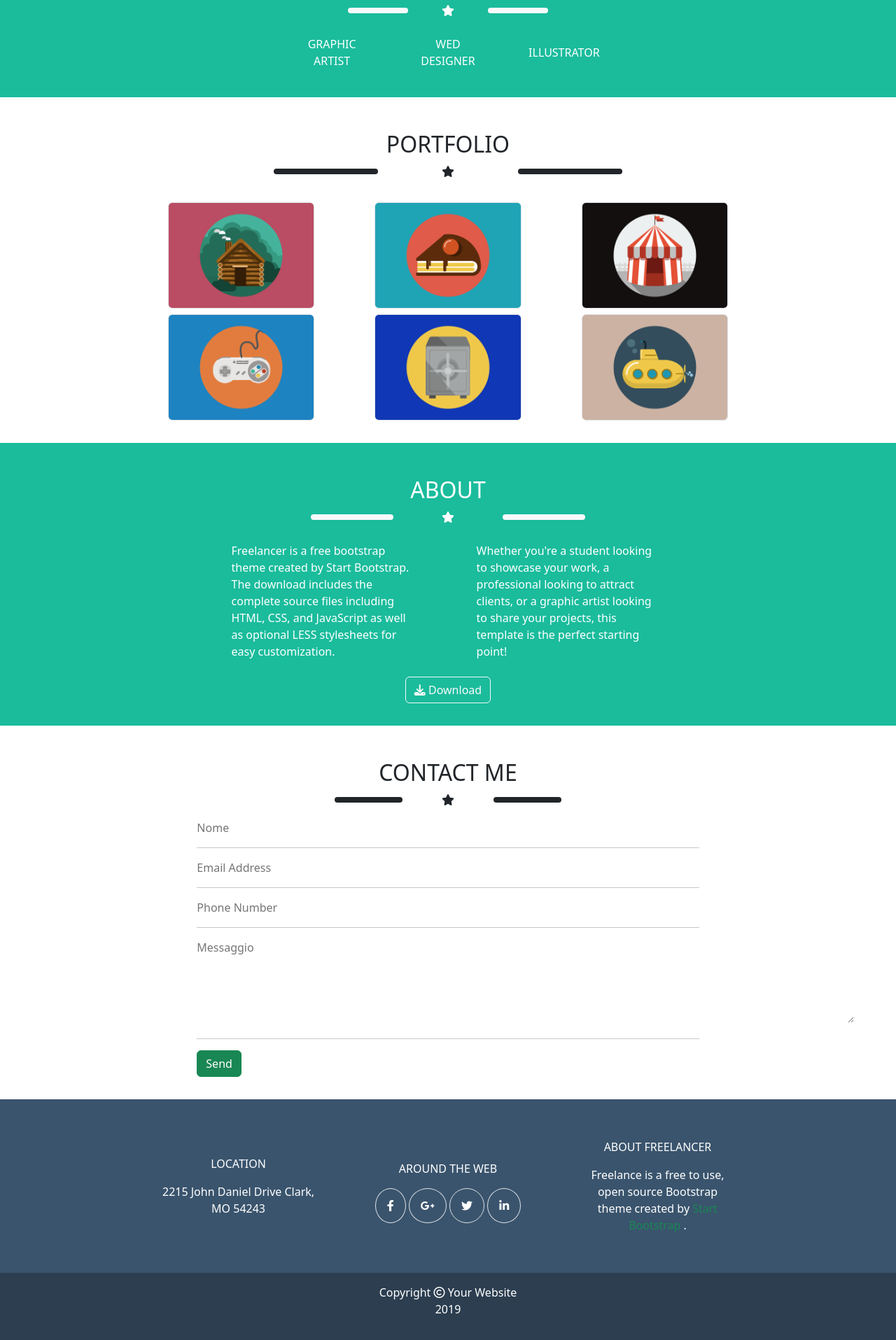
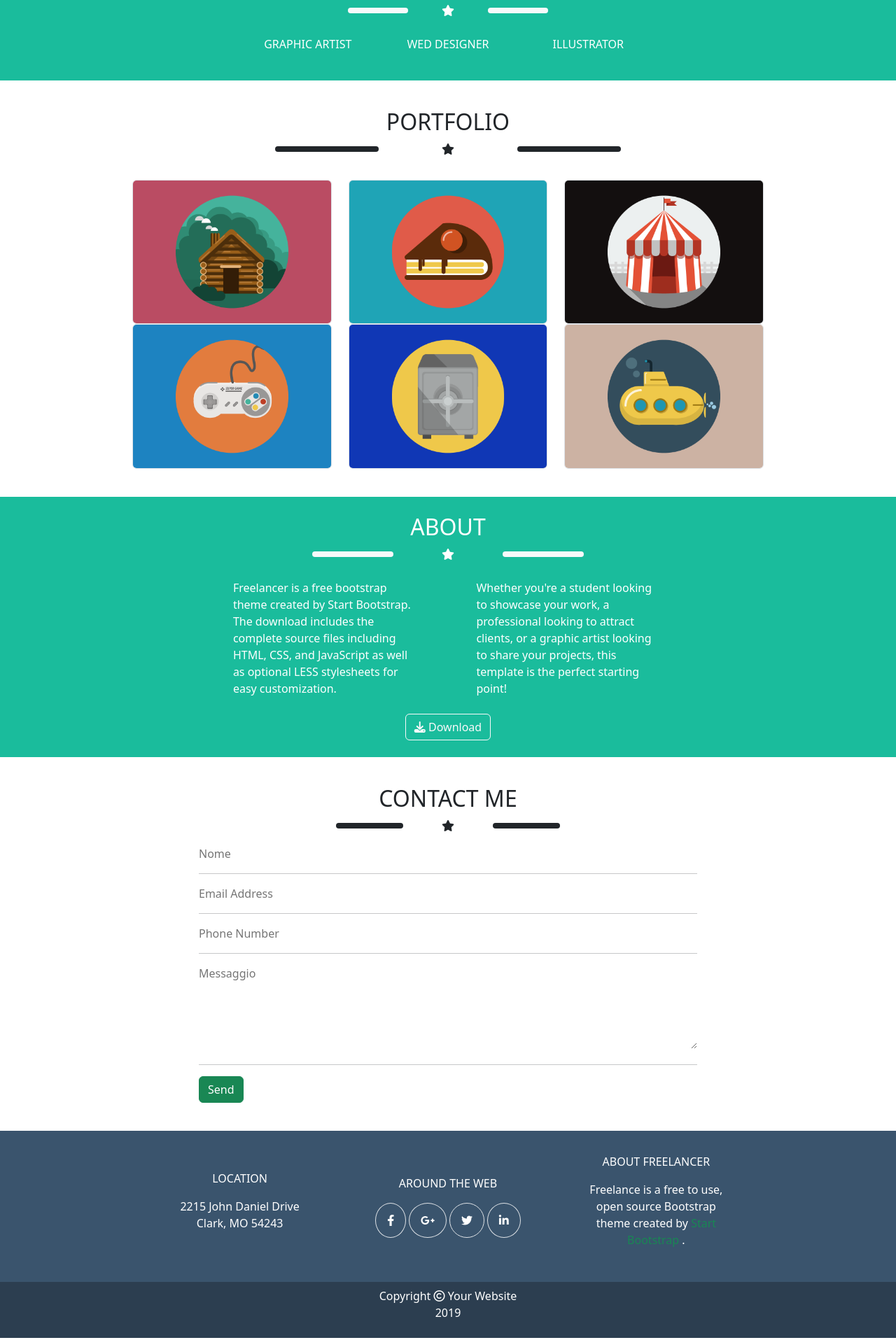
Before and after one commit to Valeria-Caramellino/html-css-bootstrap-freelancer, a plain HTML site: page index.html in a window 1280 px wide. Shown: the part 327-2242 px from the top of the page at 70% size. Drawn offline with nearby package versions, Linux system fonts and the light colour scheme.

Commit message:
tolto cols

```diff
--- a/css/style.css
+++ b/css/style.css
@@ -16,6 +16,3 @@
 .mio-bg-four{
     background-color: #2c3e50;
 }
-.mio-container{
-    width: 100%;
-}
--- a/index.html
+++ b/index.html
@@ -12,7 +12,7 @@
 <body>
     <header>
         <section class="container-fluid mio-bg-primary ">
-            <div class="container-xl  p-2 text-white">
+            <div class="container-xl container-md container-sm p-2 text-white">
                 <div class="row justify-content-evenly align-items-center p-2">
                     <div class="col-4 ">
                         <div>START BOOTSTRAP</div>
@@ -32,7 +32,7 @@
     <main>
         <!--prima sezione-->
         <section class="container-fluid mio-bg-secondary">
-            <section class="container-xl p-2">
+            <section class="container-xl container-md container-sm p-2">
                 <div class="row justify-content-center align-items-center ">
                      <div class="col-6 p-4 text-white text-center">
                         <div class="col-4 mx-auto">
@@ -49,10 +49,10 @@
                              </div>
                          </div>
                         <div class="row justify-content-center">
-                            <div class="col-10 p-2 d-flex justify-content-between align-items-center">
-                                <div class="col-3">GRAPHIC ARTIST</div>
-                                <div class="col-3">WED DESIGNER</div>
-                                <div class="col-3">ILLUSTRATOR</div>
+                            <div class="col-sm-12 p-2 d-flex justify-content-between align-items-center">
+                                <div class="col-sm-3">GRAPHIC ARTIST</div>
+                                <div class="col-sm-3">WED DESIGNER</div>
+                                <div class="col-sm-3">ILLUSTRATOR</div>
                             </div>
                         </div>
                     </div>
@@ -61,7 +61,7 @@
         </section>
         <!--seconda sezione-->
         <section class="container-fluid">
-            <section class="container-xl p-2 ">
+            <section class="container-xl container-md container-sm ">
                 <div class="row justify-content-center align-items-center mt-3">
                     <div class="col-10 p-4">
                         <h2 class="text-center"> PORTFOLIO</h2>
@@ -72,23 +72,23 @@
                                  <div class="col-3 p-1 bg-dark rounded"></div>
                              </div>
                          </div>
-                        <div class="row gap-2 justify-content-evenly align-items-center text-center pt-3">
-                            <div class="col-lg-3 col-md-5">
+                        <div class="row grid justify-content-evenly align-items-center text-center pt-3">
+                            <div class="col-lg-4 col-md-6 col-sm-11">
                                 <img class="img-fluid rounded border" src="img/cabin.png"alt="">
                             </div>
-                            <div class="col-lg-3 col-md-5">
+                            <div class="col-lg-4 col-md-6 col-sm-11">
                                 <img class="img-fluid rounded border" src="img/cake.png"alt="">
                             </div>
-                            <div class="col-lg-3 col-md-5">
+                            <div class="col-lg-4 col-md-6 col-sm-11">
                                 <img class="img-fluid rounded border" src="img/circus.png"alt="">
                             </div>
-                            <div class="col-lg-3 col-md-5">
+                            <div class="col-lg-4 col-md-6 col-sm-11">
                                 <img class="img-fluid rounded border" src="img/game.png"alt="">
                             </div>
-                            <div class="col-lg-3 col-md-5">
+                            <div class="col-lg-4 col-md-6 col-sm-11">
                                 <img class="img-fluid rounded border" src="img/safe.png"alt="">
                             </div>
-                            <div class="col-lg-3 col-md-5 ">
+                            <div class="col-lg-4 col-md-6 col-sm-11 ">
                                 <img class="img-fluid rounded border" src="img/submarine.png"alt="">
                             </div>
                         </div>
@@ -98,7 +98,7 @@
         </section>
         <!--terza sezione-->
         <section class="container-fluid mio-bg-secondary">
-            <section class="container-xl p-2">
+            <section class="container-xl container-md container-sm ">
                 <div class="row justify-content-center align-items-center mt-3">
                     <div class="col-8 p-4 text-white">
                         <h2 class="text-center">ABOUT</h2>
@@ -110,12 +110,12 @@
                             </div>
                         </div>
                         <div class="row justify-content-evenly align-items-center">
-                            <div class="col-5">
+                            <div class="col-md-5 col-sm-11">
                                 <p class="p-2">
                                     Freelancer is a free bootstrap theme created by Start Bootstrap. The download includes the complete source files including HTML, CSS, and JavaScript as well as optional LESS stylesheets for easy customization.
                                 </p>
                             </div>
-                            <div class="col-5">
+                            <div class="col-md-5 col-sm-11">
                                 <p class="p-2">
                                     Whether you're a student looking to showcase your work, a professional looking to attract clients, or a graphic artist looking to share your projects, this template is the perfect starting point!
                                 </p>
@@ -135,7 +135,7 @@
         </section>
         <!--quarta sezione-->
         <section class="container-fluid">
-            <section class="container-xl p-2">
+            <section class="container-xl container-md container-sm ">
                 <div class="row justify-content-center align-items-center mt-3">
                     <div class="col-8 p-4">
                         <div class="row justify-content-evenly align-items-center">
@@ -164,7 +164,7 @@
                                     <hr>
                                 </div>
                                 <div class="col-12">
-                                    <textarea class="border-0" name="testo" id="testo" cols="100" rows="5" placeholder="Messaggio"></textarea>
+                                    <textarea class="border-0 col-12" name="testo" id="testo" rows="5" placeholder="Messaggio"></textarea>
                                 </div>
                                 <div class="col-12 ">
                                     <hr>
@@ -180,17 +180,17 @@
     </main>
     <footer>
         <section class="container-fluid mio-bg-three">
-            <section class="container-xl p-2 ">
+            <section class="container-xl container-md container-sm ">
                 <div class="row justify-content-center align-items-center mt-3">
                     <div class="col-10 p-4">
                         <div class="row gap-3 justify-content-evenly align-items-center text-center">
-                            <div class="col-3 p-2 text-center text-white">
+                            <div class="col-md-3 col-sm-11 p-2 text-center text-white">
                                <p>LOCATION</p>
                                 <p>
                                     2215 John Daniel Drive Clark, MO 54243
                                </p>
                             </div>
-                            <div class="col-3 p-2 text-center text-white">
+                            <div class="col-md-3 col-sm-11 p-2 text-center text-white">
                                 <p>AROUND THE WEB</p>
                                 <div >
                                     <div class="d-flex justify-content-evenly align-items-center" >
@@ -210,7 +210,7 @@
 
                                 </div>
                             </div>
-                            <div class="col-3 p-2 text-center text-white">
+                            <div class="col-md-3 col-sm-11 p-2 text-center text-white">
                                 <p>
                                     ABOUT FREELANCER
                                 </p>
@@ -224,7 +224,7 @@
             </section>
         </section>
         <section class="container-fluid mio-bg-four">
-            <section class="container-xl p-2 ">
+            <section class="container-xl container-md container-sm ">
                 <div class="row justify-content-center align-items-center">
                     <div class="col-10 p-2">
                         <div class="row justify-content-center align-items-center">
```
